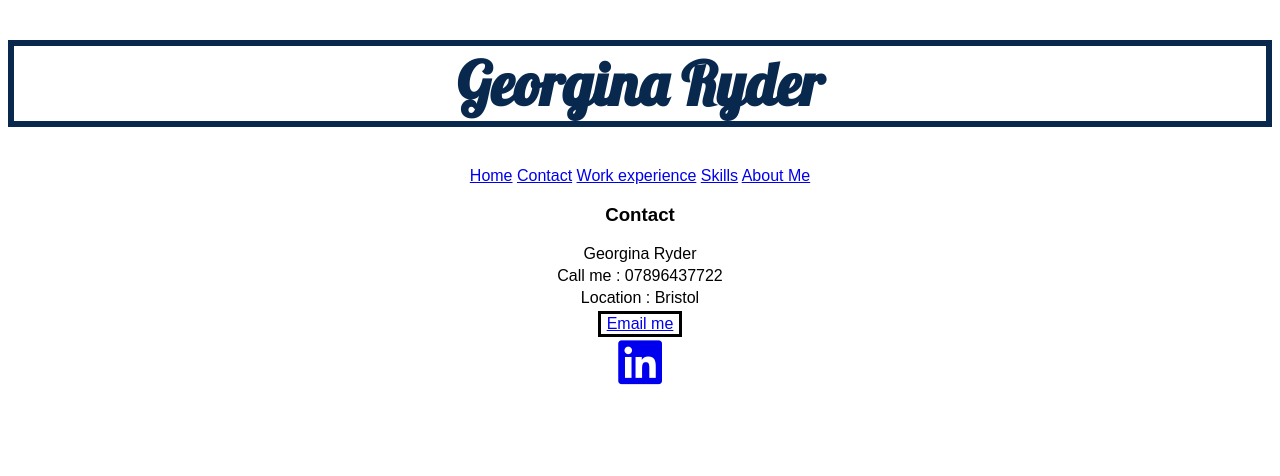
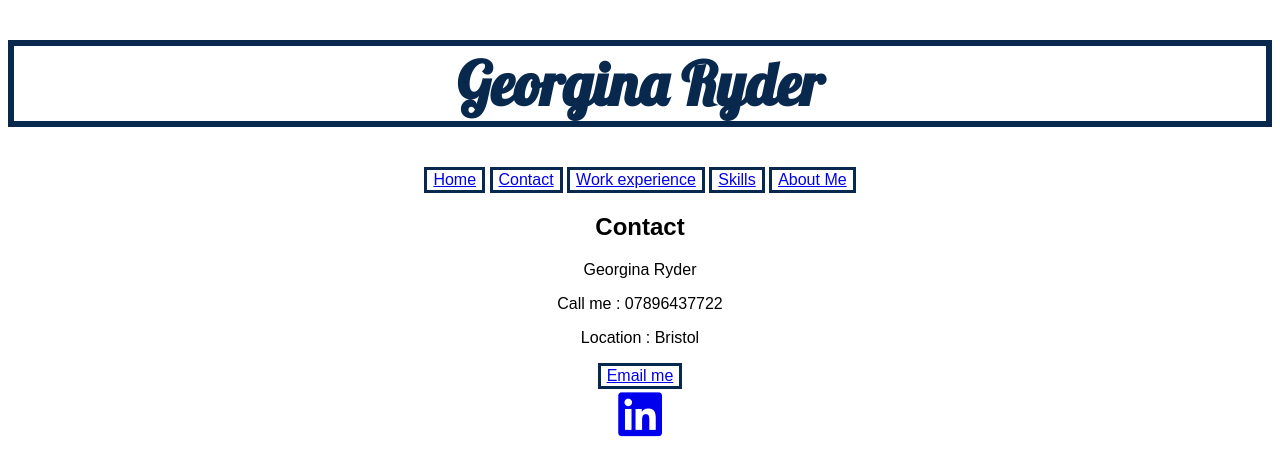
Before and after one commit to Emmanuelnology/CV, a PHP site: page /georgina/index.html in a window 1280 px wide. Shown: the top 476 px of the page. Run offline with PHP 8.4, Linux system fonts and the light colour scheme; some libraries are stand-ins or nearby versions.

Commit message:
Updated feedback

```diff
--- a/georgina/index.html
+++ b/georgina/index.html
@@ -7,37 +7,24 @@
     <title>Georgina Ryder - CV</title>
 </head>
 <body>
-
     <h1>Georgina Ryder</h1>
-
         <nav>
-            <a href="/" > Home</a>
-            <a href="#"> Contact</a>
-            <a href="#"> Work experience</a>
-            <a href="#"> Skills</a>
-            <a href="#"> About Me</a>
+            <button><a href="/" > Home</a></button>
+            <button><a href="#"> Contact</a></button>
+            <button><a href="#"> Work experience</a></button>
+            <button><a href="#"> Skills</a></button>
+            <button><a href="#"> About Me</a></button>
         </nav>
-
-
-        <h3>Contact</h3>
-
     <main>
-
+        <h2>Contact</h2>
             <p>Georgina Ryder</p>
             <p>Call me : 07896437722</p>
             <p>Location : Bristol</p>
-
     </main>
 
-
-
     <section>
-
        <article>
         <button> <a href="mailto:georgina.ryder@nology.io">Email me </a></button>
-
-
-
        </article>
      </section>
      <footer>
--- a/georgina/style.css
+++ b/georgina/style.css
@@ -1,6 +1,7 @@
 body{
     font-family: 'Encode Sans', sans-serif;
     text-align: center;
+
 
 }
 
@@ -9,10 +10,11 @@ h1{
     font-family: 'Lobster' , cursive;
     font-size:  60px;
     color: rgb(8, 40, 78);
-    border: 6px solid;
+    border:6px solid;
 
 
 }
+
 
 
 
@@ -35,10 +37,5 @@ button{
     size: 10px;
     background-color: white;
     color: black;
-    border: 3px solid; rgb( 8, 40,78);
+    border: 3px solid rgb( 8, 40,78);
 }
-
-p{
-   padding: 0.5px 0.5px 0.5px 0.5px;
-   margin: 3px 2px 3px 2px;
-}
```
Lines whose indentation alone changed are shown as unchanged.
